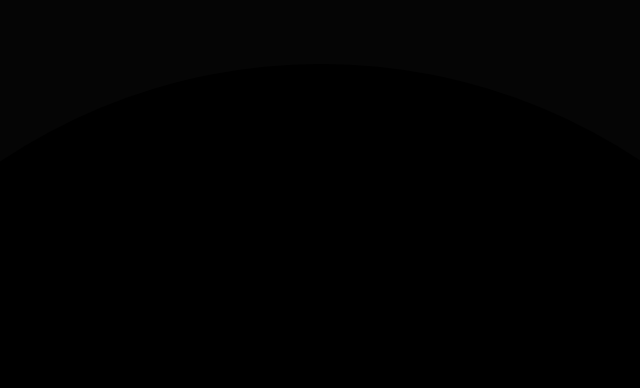
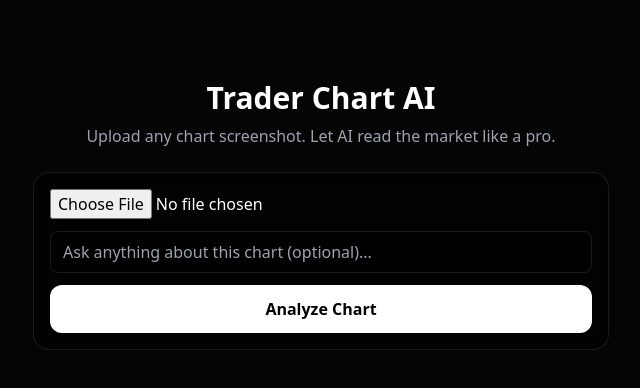
Before and after one commit to yuvraj448-debug/trader-chart-ai, a Next.js app: page / in a window 1280 px wide. Shown: the top 388 px of the page, without its empty margins (319-959 px from the left). Built offline with nearby package versions, Linux system fonts and the light colour scheme.

Commit message:
Update Background.jsx

```diff
--- a/app/components/Background.jsx
+++ b/app/components/Background.jsx
@@ -2,20 +2,14 @@
 
 export default function Background() {
   return (
-    <div className="bg-wrapper">
-      <div className="stars" />
+    <div className="bg-root">
+      <div className="bg-stars" />
 
-      {/* Ring container (POSITION ONLY) */}
-      <div className="ring-holder">
-        {/* SVG rotates INSIDE */}
-        <svg
-          className="rings"
-          viewBox="0 0 600 600"
-          xmlns="http://www.w3.org/2000/svg"
-        >
-          <circle cx="300" cy="300" r="170" />
-          <circle cx="300" cy="300" r="220" />
-          <circle cx="300" cy="300" r="270" />
+      <div className="bg-rings">
+        <svg viewBox="0 0 500 500">
+          <circle cx="250" cy="250" r="180" />
+          <circle cx="250" cy="250" r="220" />
+          <circle cx="250" cy="250" r="260" />
         </svg>
       </div>
     </div>
```
